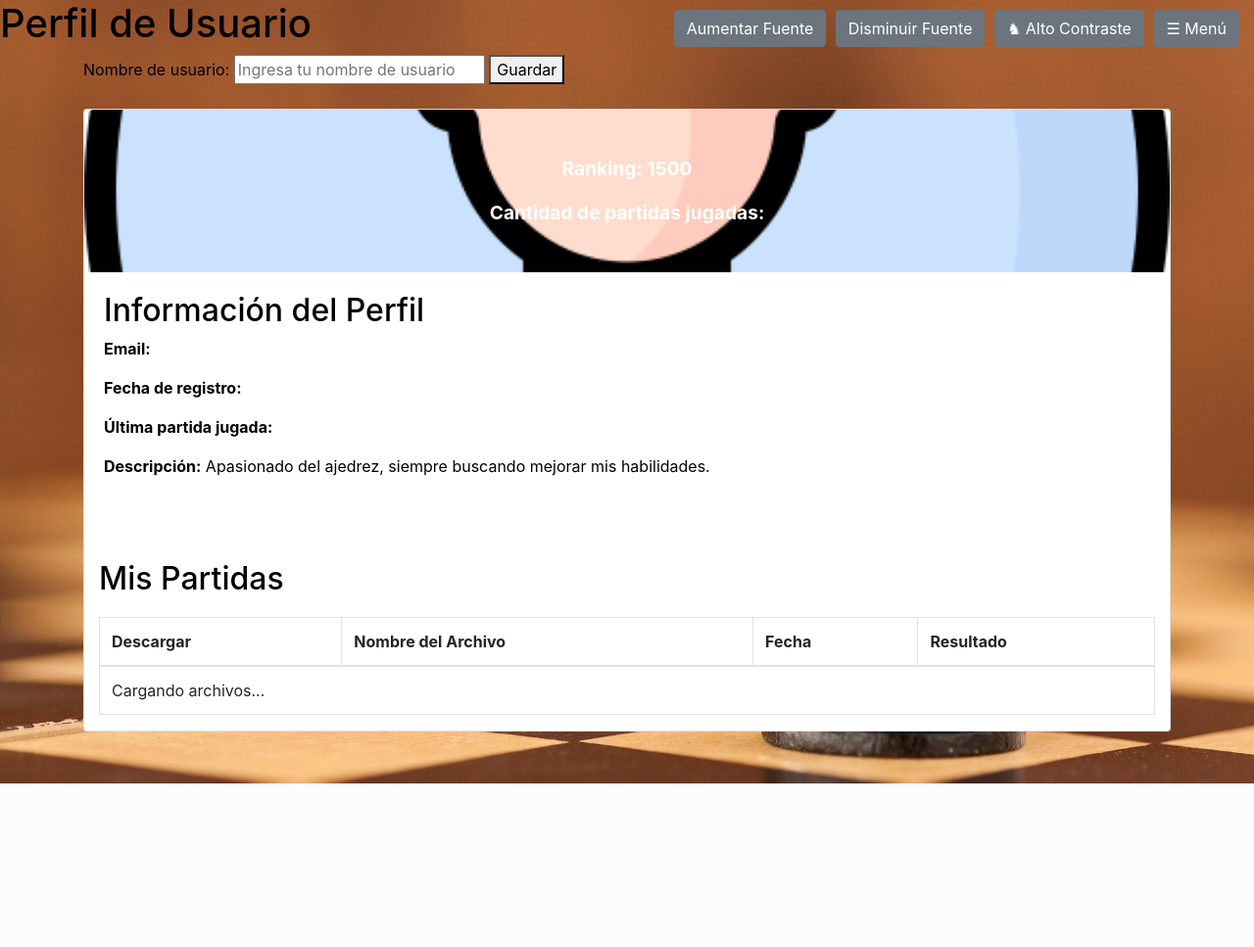
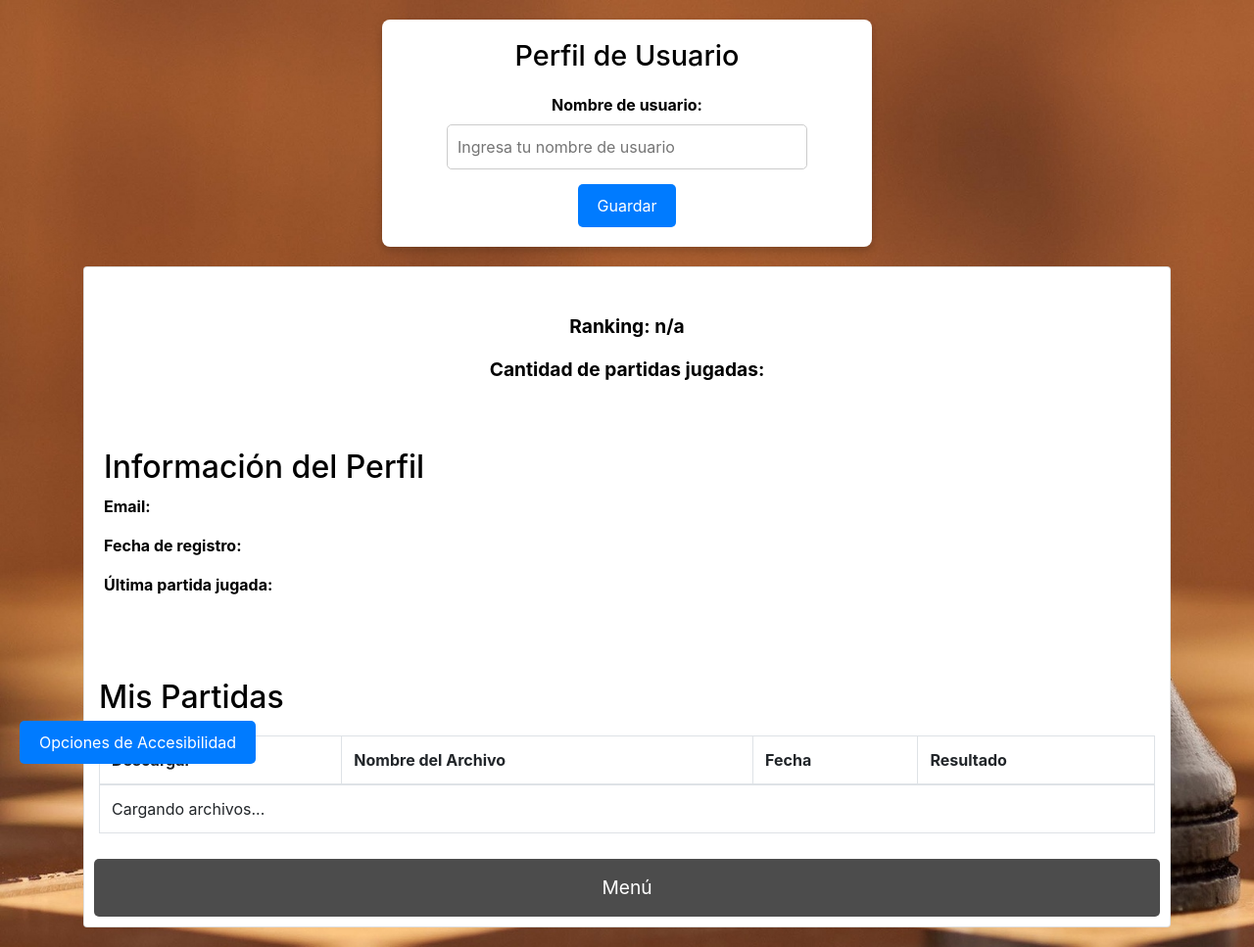
Before and after one commit to IvaGallegos/chess_web, a Django app: page /perfil/ in a window 1280 px wide. Shown: the whole page at 98% size. Before the commit the page ends 800 px from the top, so only its background shows below. Run offline with Django 4.2, Linux system fonts and the light colour scheme; some libraries are stand-ins or nearby versions.

Commit message:
mejora perfil

```diff
--- a/chessproject/chessapp/static/chessapp/styles.css
+++ b/chessproject/chessapp/static/chessapp/styles.css
@@ -90,3 +90,63 @@
 .accesibilidad a:hover {
     background-color: #0056b3;
 }
+
+
+ /* Contenedor principal del perfil */
+ .profile-name {
+    background-color: white; /* Fondo blanco */
+    color: black; /* Letra negra */
+    padding: 20px;
+    width: 90%;
+    max-width: 500px;
+    margin: 20px auto;
+    border-radius: 8px;
+    box-shadow: 0 4px 8px rgba(0, 0, 0, 0.2);
+    text-align: center;
+}
+
+/* Título del perfil */
+.profile-name h1 {
+    font-size: 1.8rem;
+    margin-bottom: 20px;
+}
+
+/* Estilos del formulario */
+.profile-name form {
+    display: flex;
+    flex-direction: column;
+    align-items: center;
+}
+
+/* Etiqueta del campo de usuario */
+.profile-name label {
+    font-weight: bold;
+    margin-bottom: 8px;
+}
+
+/* Estilos del campo de texto */
+.profile-name input[type="text"] {
+    width: 80%;
+    padding: 10px;
+    font-size: 1rem;
+    border: 1px solid #ccc;
+    border-radius: 5px;
+    margin-bottom: 15px;
+}
+
+/* Botón de guardar */
+.profile-name button[type="submit"] {
+    padding: 10px 20px;
+    font-size: 1rem;
+    color: white;
+    background-color: #007bff;
+    border: none;
+    border-radius: 5px;
+    cursor: pointer;
+    transition: background-color 0.3s;
+}
+
+/* Efecto hover en el botón */
+.profile-name button[type="submit"]:hover {
+    background-color: #0056b3;
+}
--- a/chessproject/chessapp/templates/chessapp/menu.html
+++ b/chessproject/chessapp/templates/chessapp/menu.html
@@ -90,7 +90,6 @@
     <a href="{% url 'estadisticas' %}" class="menu-button btn">Estadísticas</a>
     <a href="{% url 'configuracion' %}" class="menu-button btn">Configuración</a>
     <a href="{% url 'perfil' %}" class="menu-button btn">Perfil</a>
-    <a href="{% url 'partidas-guardadas' %}" class="menu-button btn">partidas guardadas (borrar?)</a>
 
     <button class="menu-button btn logout-button" onclick="logout()">Cerrar Sesión</button>
 </div>
--- a/chessproject/chessapp/templates/chessapp/perfil.html
+++ b/chessproject/chessapp/templates/chessapp/perfil.html
@@ -9,7 +9,7 @@
     <link rel="stylesheet" href="https://cdn.jsdelivr.net/npm/bootstrap@4.6.2/dist/css/bootstrap.min.css">
 
 
-    <!-- Incluir los scripts de Firebase -->
+    <!-- Scripts de Firebase -->
     <script src="https://www.gstatic.com/firebasejs/10.9.0/firebase-app-compat.js"></script>
     <script src="https://www.gstatic.com/firebasejs/10.9.0/firebase-firestore-compat.js"></script>
     <script src="https://www.gstatic.com/firebasejs/10.9.0/firebase-auth-compat.js"></script>
@@ -47,12 +47,13 @@
         }
 
         .profile-header {
-            background: url("{% static 'chessapp/images/fondo-perfil.jpg' %}") no-repeat center center;
+            background: white;
             background-size: cover;
             color: white;
             padding: 30px;
             text-align: center;
             border-radius: 10px 10px 0 0;
+            color: black;
         }
 
         .profile-header h1 {
@@ -76,23 +77,47 @@
         .table {
             margin-top: 20px; /* Espacio superior para la tabla de partidas */
         }
+
+        /* Estilo de alto contraste */
+.alto-contraste {
+    background-color: black;
+    color: white;
+}
+    /* Estilo de escala de grises */
+    .modo-gris {
+        filter: grayscale(100%);
+    }
+
+	/* Estilos generales para la navbar */
+.navbar-accesibilidad {
+    position: fixed;
+    top: 0;
+    right: 0;
+    background-color: #333; /* Color oscuro inspirado en piezas de ajedrez */
+    padding: 10px;
+    border-radius: 0 0 0 10px;
+    box-shadow: -2px 2px 5px rgba(0, 0, 0, 0.2);
+    display: flex;
+    gap: 5px;
+}
+.menu-button {
+    width: auto;
+    margin: 10px 10px;
+    padding: 15px;
+    font-size: 1.2rem;
+    text-align: center;
+    background-color: rgba(0, 0, 0, 0.7);
+    border: none;
+    border-radius: 5px;
+    color: white;
+    transition: background-color 0.3s;
+    text-decoration: none;
+}
+.menu-button:hover {
+    background-color: rgba(255, 255, 255, 0.2);
+}
     </style>
 
-<script>
-    function cambiarTamanoFuente(accion) {
-        const body = document.body;
-        const currentSize = window.getComputedStyle(body).fontSize;
-        const newSize = (accion === 'aumentar')
-            ? (parseFloat(currentSize) + 2) + 'px'
-            : (parseFloat(currentSize) - 2) + 'px';
-        body.style.fontSize = newSize;
-    }
-
-    function toggleAltoContraste() {
-        const body = document.body;
-        body.classList.toggle('alto-contraste');
-    }
-</script>
 
 <script>
     // Esperar a que el DOM esté completamente cargado antes de ejecutar el script
@@ -256,11 +281,15 @@
         });
     });
 </script>
+
 </head>
 
 <body>
-    <h1>Perfil de Usuario</h1>
-    <div class="container">
+    <link type="text/css" rel="stylesheet" href="{% static 'chessapp/tablero.css' %}" />
+
+
+    <div class="container profile-name">
+        <h1>Perfil de Usuario</h1>
         <form id="usernameForm">
             <label for="usernameInput">Nombre de usuario:</label>
             <input type="text" id="usernameInput" placeholder="Ingresa tu nombre de usuario">
@@ -268,18 +297,25 @@
         </form>
 
     </div>
-    <div class="navbar-accesibilidad">
-        <button class="btn btn-secondary btn-accesibilidad" onclick="cambiarTamanoFuente('aumentar')">Aumentar Fuente</button>
-        <button class="btn btn-secondary btn-accesibilidad" onclick="cambiarTamanoFuente('disminuir')">Disminuir Fuente</button>
-        <button class="btn btn-secondary btn-accesibilidad" onclick="toggleAltoContraste()">♞ Alto Contraste</button>
-        <a class="btn btn-secondary btn-accesibilidad" href="{% url 'menu' %}">☰ Menú</a>
+    <div class="btn" id="toggleAccesibilidadBtn"  style="text-align: center; margin: 20px;">
+        <button id="toggleAccesibilidadBtn" class="btn" onclick="toggleAccesibilidad()">Opciones de Accesibilidad</button>
+
+    </div>
+
+
+    <div class="accesibilidad" id="accesibilidadOptions" style="visibility: hidden;">
+        <h3>Opciones de Accesibilidad</h3>
+        <button class="btn" onclick="cambiarTamanoZoom('aumentar')">Aumentar Zoom</button>
+        <button class="btn" onclick="cambiarTamanoZoom('disminuir')">Disminuir Zoom</button>
+        <button class="btn-accesibilidad" onclick="toggleAltoContraste()">♞ Alto Contraste</button>
+        <button class="btn" onclick="toggleAccesibilidad()">Ocultar Opciones de Accesibilidad</button>
     </div>
 
     <div class="container profile-container">
         <div class="card">
             <div class="profile-header">
                 <p><strong> <span id="displayName"></span></strong></p>
-                <p><strong>Ranking: 1500</strong></p> <!-- Cambiar esto según la lógica de tu aplicación -->
+                <p><strong>Ranking: n/a</strong></p>
                 <p><strong>Cantidad de partidas jugadas:</strong> <span id="totalGames"></span></p>
             </div>
             <div class="profile-details">
@@ -287,7 +323,6 @@
                 <p><strong>Email:</strong> <span id="userEmail"></span></p>
                 <p><strong>Fecha de registro:</strong> <span id="registrationDate"></span></p>
                 <p><strong>Última partida jugada:</strong> <span id="lastGame"></span></p>
-                <p><strong>Descripción:</strong> Apasionado del ajedrez, siempre buscando mejorar mis habilidades.</p>
             </div>
 
 
@@ -306,9 +341,13 @@
                 <tr><td colspan="4">Cargando archivos...</td></tr>
             </tbody>
         </table>
-    </div>
+
+    </div><a class="menu-button" href="{% url 'menu' %}">Menú</a>
+
 </div>
+
 </div>
+
 
 </body>
 </html>
--- a/chessproject/chessapp/urls.py
+++ b/chessproject/chessapp/urls.py
@@ -15,6 +15,6 @@ urlpatterns = [
     path('configuracion/', views.configuracion, name='configuracion'),
     path('perfil/', views.perfil, name='perfil'),
 
-    path('partidas-guardadas', views.partidas_guardadas, name='partidas-guardadas')
+
 ]
 #
--- a/chessproject/chessapp/views.py
+++ b/chessproject/chessapp/views.py
@@ -47,7 +47,3 @@ def configuracion(request):
 
 def perfil(request):
     return render(request, 'chessapp/perfil.html')
-
-## probando listado de partidas guardadas
-def partidas_guardadas(request):
-    return render(request, 'chessapp/partidas_guardadas.html')
```
Also changed, not shown: chessproject/chessapp/static/chessapp/firebase_config.js (deleted, +0 -24 lines), chessproject/chessapp/static/chessapp/zoom.js (deleted, +0 -32 lines), chessproject/chessapp/templates/chessapp/partidas_guardadas.html (deleted, +0 -41 lines).
